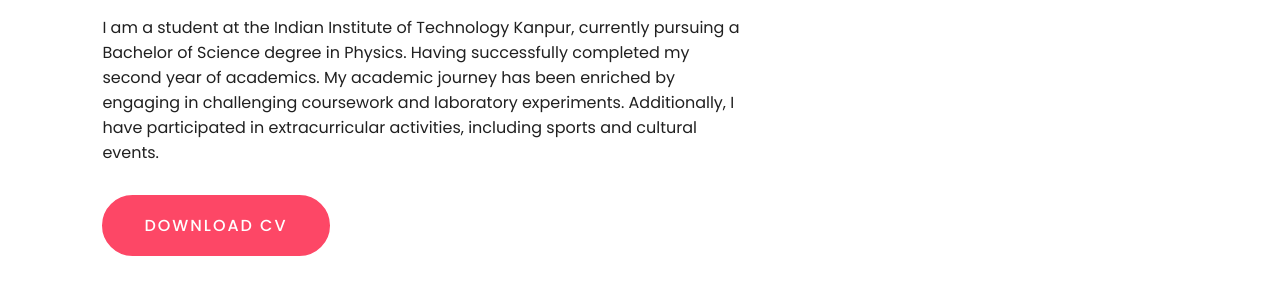
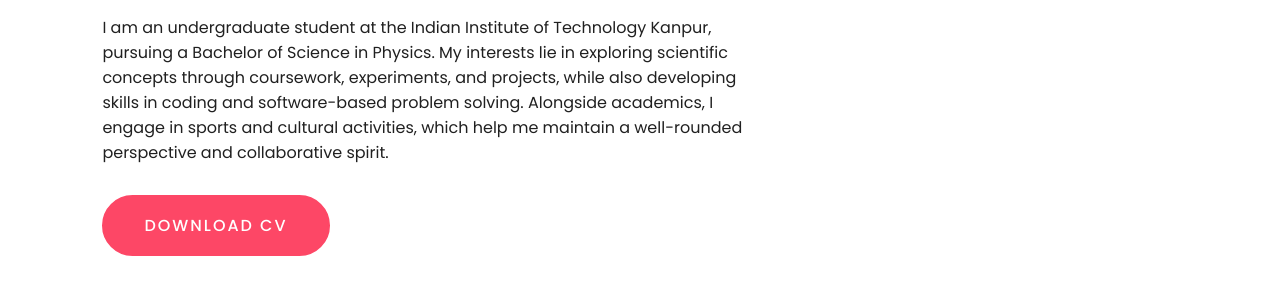
Before and after one commit to jay062503/Portfolio, a plain HTML site: page index.html in a window 1280 px wide. Shown: the part 424-718 px from the top of the page. Drawn offline with Linux system fonts and the light colour scheme.

Commit message:
Update index.html

```diff
--- a/index.html
+++ b/index.html
@@ -25,13 +25,17 @@
         <span class="title">Web Dev Practice</span>
         <h1>Hello, I’m <span>Jay Patel</span></h1>
         <p>
-            I am a student at the Indian Institute of Technology
-            Kanpur, currently pursuing a Bachelor of Science degree
-            in Physics. Having successfully completed my second year
-            of academics. My academic journey has been enriched by
-            engaging in challenging coursework and laboratory experiments.
-            Additionally, I have participated in extracurricular
-            activities, including sports and cultural events.
+            I am an undergraduate student at the
+            Indian Institute of Technology Kanpur,
+            pursuing a Bachelor of Science in Physics.
+            My interests lie in exploring scientific
+            concepts through coursework, experiments,
+            and projects, while also developing skills
+            in coding and software-based problem
+            solving. Alongside academics, I engage
+            in sports and cultural activities, which
+            help me maintain a well-rounded
+            perspective and collaborative spirit.
         </p>
         <a href="" class="btn">Download CV</a>
       </div>
```
